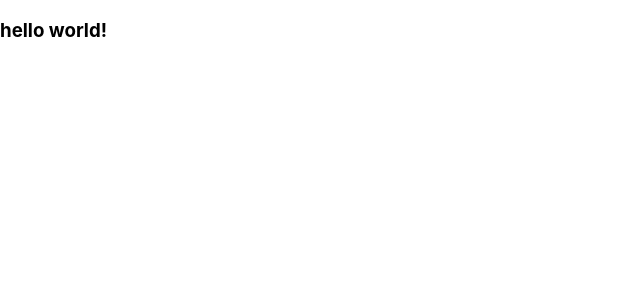
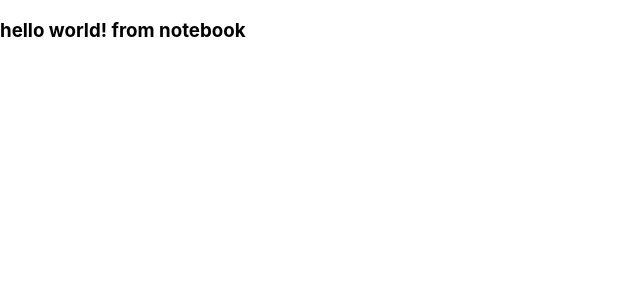
Before and after one commit to hyeinjang/cameo2, a React (Create React App) app: page / in a window 1280 px wide. Shown: the top 300 px of the page, without its empty margins (0-640 px from the left). Built offline with nearby package versions, Linux system fonts and the light colour scheme.

Commit message:
pull test from notebook

```diff
--- a/src/App.js
+++ b/src/App.js
@@ -4,7 +4,7 @@ import './App.css';
 class App extends Component {
   render(){
     return(
-      <h3>hello world!</h3>
+      <h3>hello world! from notebook</h3>
     )
   }
 }
```
